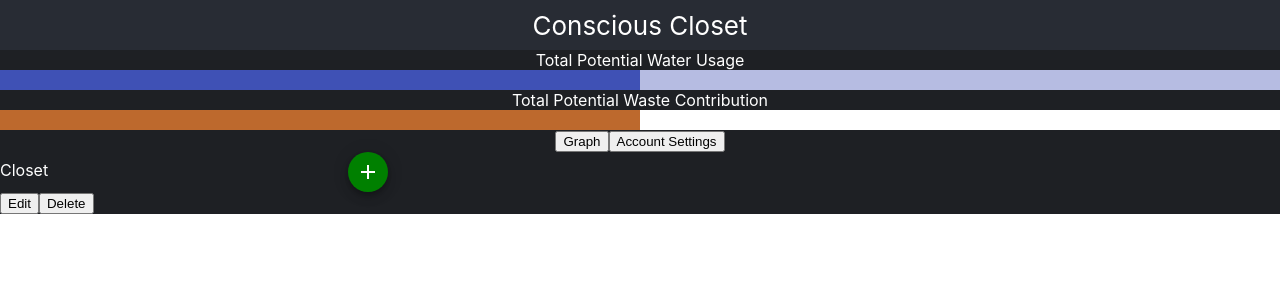
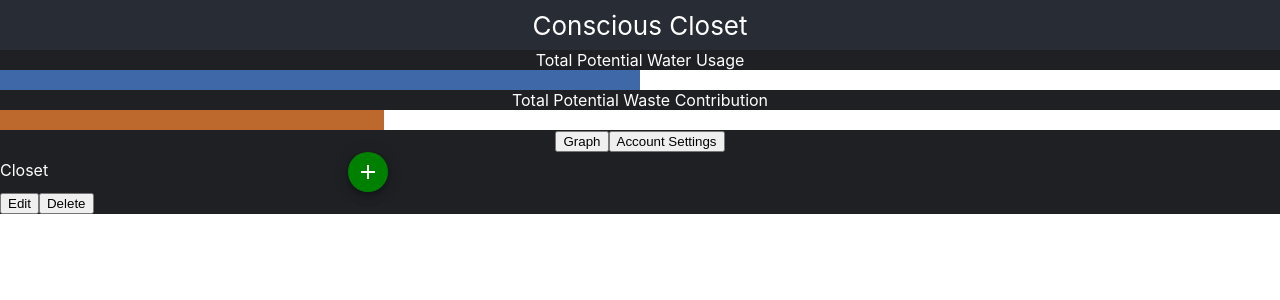
Before and after one commit to courtolesee/conscious-closet, a React (Create React App) app: page /#/closet in a window 1280 px wide. Shown: the top 300 px of the page. Built offline with nearby package versions, Linux system fonts and the light colour scheme.

Commit message:
water and waste progress bars moved to own components, working with fill and tool tip of actual/goal

```diff
--- a/src/Components/Closet/Closet.js
+++ b/src/Components/Closet/Closet.js
@@ -1,40 +1,19 @@
 import React, { Component } from 'react';
 // import { connect } from 'react-redux';
+// connect get redux's: props, dispatch
 import ItemCard from '../ItemCard/ItemCard';
+import WaterProgressBar from '../WaterProgressBar/WaterProgressBar';
+import WasteProgressBar from '../WasteProgressBar/WasteProgressBar';
 
 // material UI
 import PropTypes from 'prop-types';
 import { withStyles } from '@material-ui/core/styles';
-import Tooltip from '@material-ui/core/Tooltip';
-import ClickAwayListener from '@material-ui/core/ClickAwayListener';
-import Button from '@material-ui/core/Button';
-import LinearProgress from '@material-ui/core/LinearProgress';
 import Fab from '@material-ui/core/Fab';
 import AddIcon from '@material-ui/icons/Add';
 
 const styles = theme => ({
-    root: {
-        flexGrow: 1,
-      },
     fab: {
       margin: theme.spacing(2),
-    },
-    absolute: {
-      position: 'absolute',
-      bottom: theme.spacing(2),
-      right: theme.spacing(3),
-    },
-    linearColorPrimaryWater: {
-        backgroundColor: 'white',
-    },
-    linearBarColorPrimaryWater: {
-        backgroundColor: '#3F68A8',
-    },
-    linearColorPrimaryWaste: {
-        backgroundColor: 'white',
-    },
-    linearBarColorPrimaryWaste: {
-        backgroundColor: '#BD692D',
     },
   });
 
@@ -53,84 +32,11 @@ class Closet extends Component {
         this.props.history.push(`/add`)
     }
 
-    // state
-    state = {
-        open: false,
-        completed: 0,
-        goal: 100,
-      };
-
-    // functions
-    handleTooltipClose = () => {
-        this.setState({ open: false });
-    };
-
-    handleTooltipOpen = () => {
-        this.setState({ open: true });
-    };
-    componentDidMount() {
-        this.timer = setInterval(this.progress, 500);
-    }
-
-    componentWillUnmount() {
-        clearInterval(this.timer);
-    }
-
-    progress = () => {
-        const { completed } = this.state;
-        if (completed === 100) {
-            this.setState({ completed: 0 });
-        } else {
-            this.setState({ completed: 50 });
-        }
-    };
-
     render(){
-        const { classes } = this.props;
         return (
             <div>
-                <section>Total Potential Water Usage
-                    <ClickAwayListener onClickAway={this.handleTooltipClose}>
-                    <div>
-                        <Tooltip
-                        PopperProps={{
-                            disablePortal: true,
-                        }}
-                        onClose={this.handleTooltipClose}
-                        open={this.state.open}
-                        disableFocusListener
-                        disableHoverListener
-                        disableTouchListener
-                        title={`${this.state.completed}/${this.state.goal}`}
-                        placement="left-end"
-                        >
-                        <LinearProgress classes={{colorPrimary: classes.linearColorPrimary, barColorPrimary: classes.linearBarColorPrimary}} onClick={this.handleTooltipOpen} color="primary" variant="determinate" value={this.state.completed} style={{height:"20px"}}/>
-                        </Tooltip>
-                    </div>
-                    </ClickAwayListener>
-                </section>
-                <section>Total Potential Waste Contribution
-                    <ClickAwayListener onClickAway={this.handleTooltipClose}>
-                    <div>
-                        <Tooltip
-                        PopperProps={{
-                            disablePortal: true,
-                        }}
-                        onClose={this.handleTooltipClose}
-                        open={this.state.open}
-                        disableFocusListener
-                        disableHoverListener
-                        disableTouchListener
-                        title={`${this.state.completed}/${this.state.goal}`}
-                        placement="left-end"
-                        >
-                        <LinearProgress classes={{colorPrimary: classes.linearColorPrimaryWaste, barColorPrimary: classes.linearBarColorPrimaryWaste}} onClick={this.handleTooltipOpen} color="primary" variant="determinate" value={this.state.completed} style={{height:"20px"}} />
-                        </Tooltip>
-                    </div>
-                    </ClickAwayListener>
-                </section>
-
-
+                <WaterProgressBar />
+                <WasteProgressBar />
                 <section className="closetSticky">
                     <button onClick={this.goToGraph}>Graph</button>
                     <button onClick={this.goToAccountSettings}>Account Settings</button>
@@ -142,17 +48,9 @@ class Closet extends Component {
                     </Fab>
                     <ItemCard />
                 </section>
-                    <div>
-
-                </div>
-
             </div>
         )
     }
 }
 
-Closet.propTypes = {
-    classes: PropTypes.object.isRequired,
-  };
-
 export default withStyles(styles)(Closet);
--- /dev/null
+++ b/src/Components/WasteProgressBar/WasteProgressBar.js
@@ -0,0 +1,94 @@
+import React, { Component } from 'react';
+// material UI
+import PropTypes from 'prop-types';
+import { withStyles } from '@material-ui/core/styles';
+import Tooltip from '@material-ui/core/Tooltip';
+import ClickAwayListener from '@material-ui/core/ClickAwayListener';
+import LinearProgress from '@material-ui/core/LinearProgress';
+
+const styles = theme => ({
+    root: {
+        flexGrow: 1,
+      },
+    fab: {
+      margin: theme.spacing(2),
+    },
+    absolute: {
+      position: 'absolute',
+      bottom: theme.spacing(2),
+      right: theme.spacing(3),
+    },
+    linearColorPrimary: {
+        backgroundColor: 'white',
+    },
+    linearBarColorPrimary: {
+        backgroundColor: '#BD692D',
+    },
+  });
+
+class WasteProgressBar extends Component {
+
+    state = {
+        open: false,
+        completed: 0,
+        goal: 100,
+      };
+
+    handleTooltipClose = () => {
+        this.setState({ open: false });
+    };
+
+    handleTooltipOpen = () => {
+        this.setState({ open: true });
+    };
+    componentDidMount() {
+        this.timer = setInterval(this.progress, 500);
+    }
+
+    componentWillUnmount() {
+        clearInterval(this.timer);
+    }
+
+    progress = () => {
+        const { completed } = this.state;
+        if (completed === 100) {
+            this.setState({ completed: 0 });
+        } else {
+            this.setState({ completed: 30 });
+        }
+    };
+
+    render(){
+        const { classes } = this.props;
+        return (
+            <div>
+                <section>Total Potential Waste Contribution
+                    <ClickAwayListener onClickAway={this.handleTooltipClose}>
+                    <div>
+                        <Tooltip
+                        PopperProps={{
+                            disablePortal: true,
+                        }}
+                        onClose={this.handleTooltipClose}
+                        open={this.state.open}
+                        disableFocusListener
+                        disableHoverListener
+                        disableTouchListener
+                        title={`${this.state.completed}/${this.state.goal}`}
+                        placement="left-end"
+                        >
+                        <LinearProgress classes={{colorPrimary: classes.linearColorPrimary, barColorPrimary: classes.linearBarColorPrimary}} onClick={this.handleTooltipOpen} color="primary" variant="determinate" value={this.state.completed} style={{height:"20px"}}/>
+                        </Tooltip>
+                    </div>
+                    </ClickAwayListener>
+                </section>
+            </div>
+        )
+    }
+}
+
+WasteProgressBar.propTypes = {
+    classes: PropTypes.object.isRequired,
+  };
+
+export default withStyles(styles)(WasteProgressBar);
--- /dev/null
+++ b/src/Components/WaterProgressBar/WaterProgressBar.js
@@ -0,0 +1,94 @@
+import React, { Component } from 'react';
+// material UI
+import PropTypes from 'prop-types';
+import { withStyles } from '@material-ui/core/styles';
+import Tooltip from '@material-ui/core/Tooltip';
+import ClickAwayListener from '@material-ui/core/ClickAwayListener';
+import LinearProgress from '@material-ui/core/LinearProgress';
+
+const styles = theme => ({
+    root: {
+        flexGrow: 1,
+      },
+    fab: {
+      margin: theme.spacing(2),
+    },
+    absolute: {
+      position: 'absolute',
+      bottom: theme.spacing(2),
+      right: theme.spacing(3),
+    },
+    linearColorPrimary: {
+        backgroundColor: 'white',
+    },
+    linearBarColorPrimary: {
+        backgroundColor: '#3F68A8',
+    },
+  });
+
+class WaterProgressBar extends Component {
+
+    state = {
+        open: false,
+        completed: 0,
+        goal: 100,
+      };
+
+    handleTooltipClose = () => {
+        this.setState({ open: false });
+    };
+
+    handleTooltipOpen = () => {
+        this.setState({ open: true });
+    };
+    componentDidMount() {
+        this.timer = setInterval(this.progress, 500);
+    }
+
+    componentWillUnmount() {
+        clearInterval(this.timer);
+    }
+
+    progress = () => {
+        const { completed } = this.state;
+        if (completed === 100) {
+            this.setState({ completed: 0 });
+        } else {
+            this.setState({ completed: 50 });
+        }
+    };
+
+    render(){
+        const { classes } = this.props;
+        return (
+            <div>
+                <section>Total Potential Water Usage
+                    <ClickAwayListener onClickAway={this.handleTooltipClose}>
+                    <div>
+                        <Tooltip
+                        PopperProps={{
+                            disablePortal: true,
+                        }}
+                        onClose={this.handleTooltipClose}
+                        open={this.state.open}
+                        disableFocusListener
+                        disableHoverListener
+                        disableTouchListener
+                        title={`${this.state.completed}/${this.state.goal}`}
+                        placement="left-end"
+                        >
+                        <LinearProgress classes={{colorPrimary: classes.linearColorPrimary, barColorPrimary: classes.linearBarColorPrimary}} onClick={this.handleTooltipOpen} color="primary" variant="determinate" value={this.state.completed} style={{height:"20px"}}/>
+                        </Tooltip>
+                    </div>
+                    </ClickAwayListener>
+                </section>
+            </div>
+        )
+    }
+}
+
+WaterProgressBar.propTypes = {
+    classes: PropTypes.object.isRequired,
+  };
+
+export default withStyles(styles)(WaterProgressBar);
```
